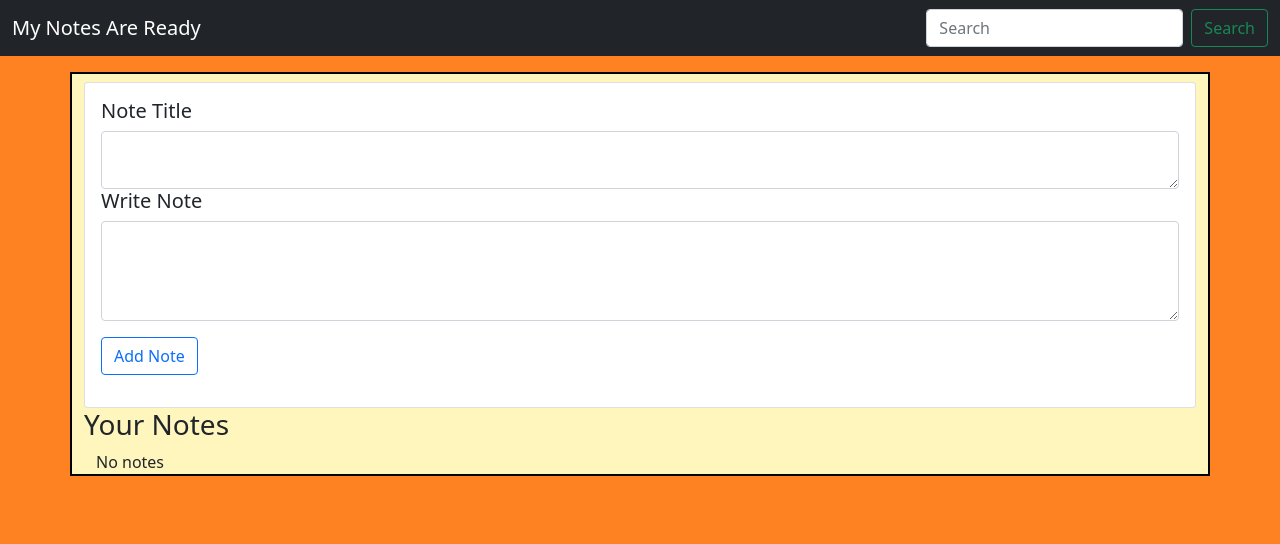
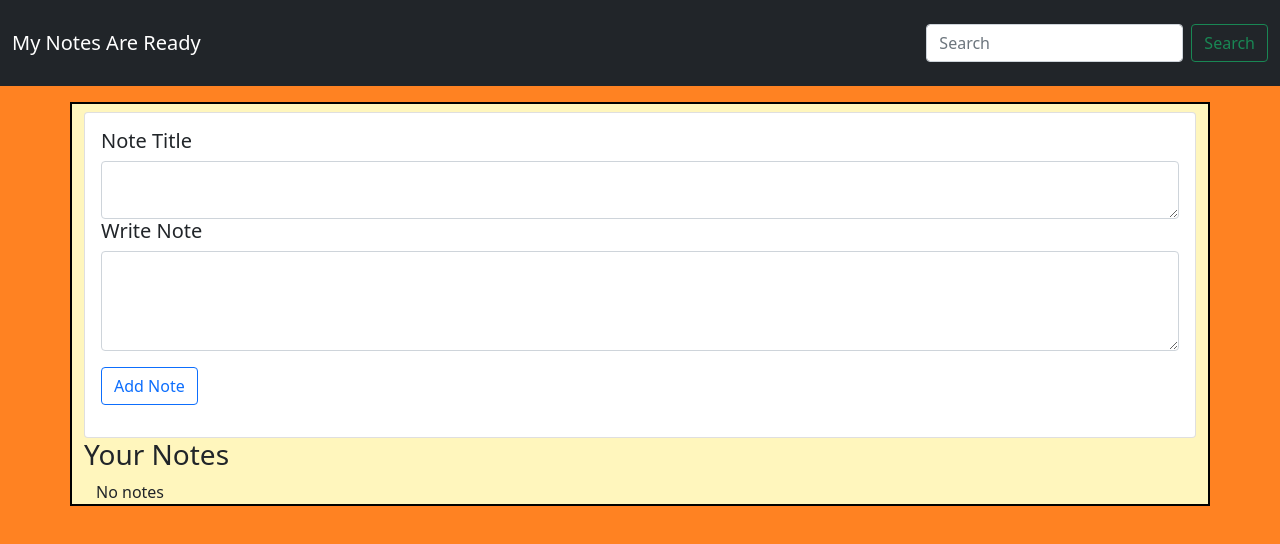
Before and after one commit to suraj4812010/GitLearningRepo, a plain HTML site: page index.html in a window 1280 px wide. Drawn offline with nearby package versions, Linux system fonts and the light colour scheme.

Commit message:
new change in dev branch

```diff
--- a/index.html
+++ b/index.html
@@ -13,9 +13,9 @@
 
 <body style="background-color: #ff8222;">
   <nav class="navbar navbar-expand-lg navbar-dark bg-dark" style="background-color: #e6c700;">
-    <div class="container-fluid">
+    <div class="container-fluid ">
       <a class="navbar-brand" href="#">My Notes Are Ready</a>
-      <form class="d-flex">
+      <form class="d-flex my-3">
         <input class="form-control me-2" type="search" placeholder="Search" id="Searchtxt" aria-label="Search">
         <button class="btn btn-outline-success" type="submit">Search</button>
       </form>
```
